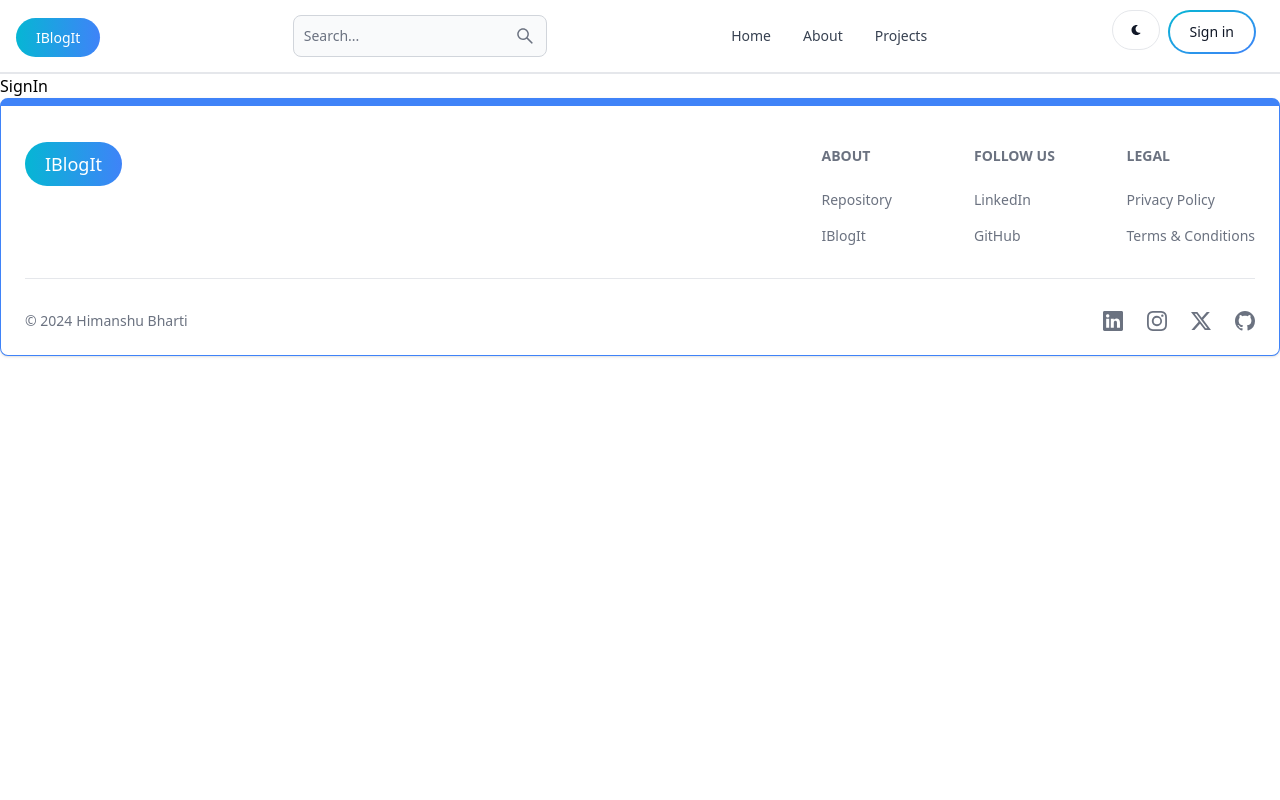
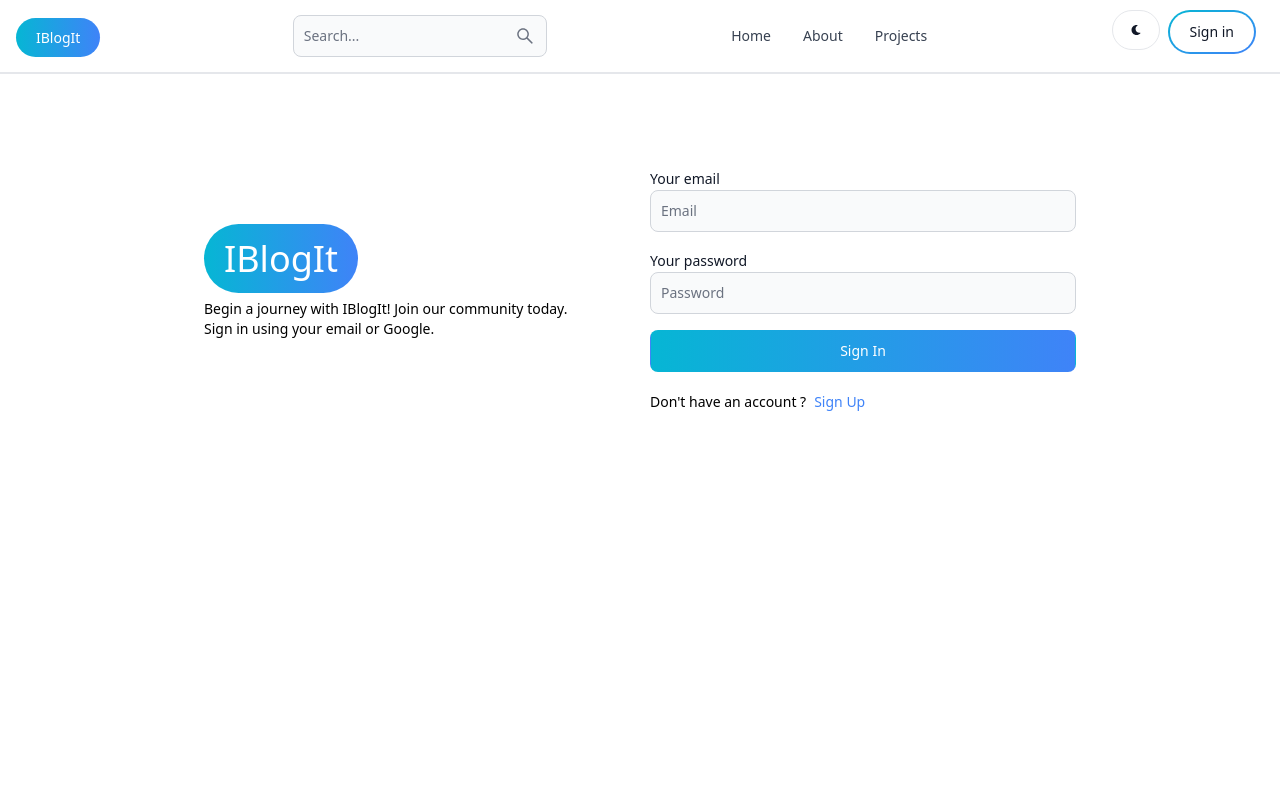
Before and after one commit to Himanshu-Bharti-Ji/IBlogIt, a React (Vite) app in the folder client/: page /sign-in in a window 1280 px wide. Shown: the top 800 px of the page. Built offline with nearby package versions, Linux system fonts and the light colour scheme.

Commit message:
Complete Signin page functionality

```diff
--- a/client/src/pages/SignIn.jsx
+++ b/client/src/pages/SignIn.jsx
@@ -1,9 +1,108 @@
-import React from 'react'
+import { Alert, Button, Label, Spinner, TextInput } from 'flowbite-react'
+import React, { useState } from 'react'
+import { Link, useNavigate } from 'react-router-dom'
 
 export default function SignIn() {
+    const [formData, setFormData] = useState({});
+    const [errorMessage, setErrorMessage] = useState(null);
+    const [loading, setLoading] = useState(false);
+    const navigate = useNavigate();
+
+
+    const handleChange = (e) => {
+        console.log(e.target.value)
+        setFormData({ ...formData, [e.target.id]: e.target.value.trim() });
+    };
+    console.log(formData);
+    const handleSubmit = async (e) => {
+        e.preventDefault();
+
+        if (!formData.username && !formData.email && !formData.password) {
+            return setErrorMessage("Please fill out all fields")
+        }
+
+        // Validate form fields and provide specific error messages
+        // if (!formData.username) {
+        //     return setErrorMessage("Username is required");
+        // }
+        if (!formData.email) {
+            return setErrorMessage("Email is required");
+        }
+        if (!formData.password) {
+            return setErrorMessage("Password is required");
+        }
+
+        try {
+            setLoading(true);
+            setErrorMessage(null);
+            const res = await fetch("/api/auth/signin", {
+                method: "POST",
+                headers: { "Content-Type": "application/json" },
+                body: JSON.stringify(formData)
+            });
+            const data = await res.json();
+            if (data.success === false) {
+                return setErrorMessage(data.message)
+            }
+            setLoading(false);
+            if (res.ok) {
+                navigate("/");
+            }
+        } catch (error) {
+            setErrorMessage(error.message)
+            setLoading(false);
+        }
+    }
+
     return (
-        <div>
-            SignIn
+        <div className='min-h-screen mt-20'>
+            <div className="flex p-3 max-w-4xl mx-auto flex-col md:flex-row md:items-center gap-5">
+                {/* Left Section */}
+                <div className="flex-1 text-center md:text-left">
+                    <Link to={"/"} className='font-bold dark:text-white text-4xl'>
+                        <span className='text-white bg-gradient-to-r from-cyan-500 to-blue-500 hover:bg-gradient-to-bl focus:ring-4 focus:outline-none focus:ring-cyan-300 dark:focus:ring-cyan-800 font-medium rounded-full px-5 py-2.5 text-center me-2 mb-2'>IBlogIt</span>
+                    </Link>
+                    <p className='text-sm mt-5'>Begin a journey with IBlogIt! Join our community today. <br />Sign in using your email or Google.</p>
+                </div>
+                {/* Right Section */}
+                <div className="flex-1">
+                    <form className='flex flex-col gap-4' onSubmit={handleSubmit}>
+                        <div>
+                            <Label value='Your email' />
+                            <TextInput type='email' placeholder='Email' id='email' onChange={handleChange} />
+                        </div>
+                        <div>
+                            <Label value='Your password' />
+                            <TextInput type='password' placeholder='Password' id='password' onChange={handleChange} />
+                        </div>
+                        <Button
+                            className='text-white bg-gradient-to-r from-cyan-500 to-blue-500 hover:bg-gradient-to-bl focus:ring-4 focus:outline-none focus:ring-cyan-300 dark:focus:ring-cyan-800 rounded-lg text-center '
+                            type='submit'
+                            disabled={loading}
+                        >
+                            {
+                                loading ? (
+                                    <>
+                                        <Spinner size="sm" />
+                                        <span className='pl-3'>Loading...</span>
+                                    </>
+                                ) : "Sign In"
+                            }
+                        </Button>
+                    </form>
+                    <div className="flex gap-2 text-sm mt-5">
+                        <span>Don't have an account ?</span>
+                        <Link to={"/sign-up"} className='text-blue-500'>Sign Up</Link>
+                    </div>
+                    {
+                        errorMessage && (
+                            <Alert className='mt-5' color="failure">
+                                {errorMessage}
+                            </Alert>
+                        )
+                    }
+                </div>
+            </div>
         </div>
     )
 }
```
